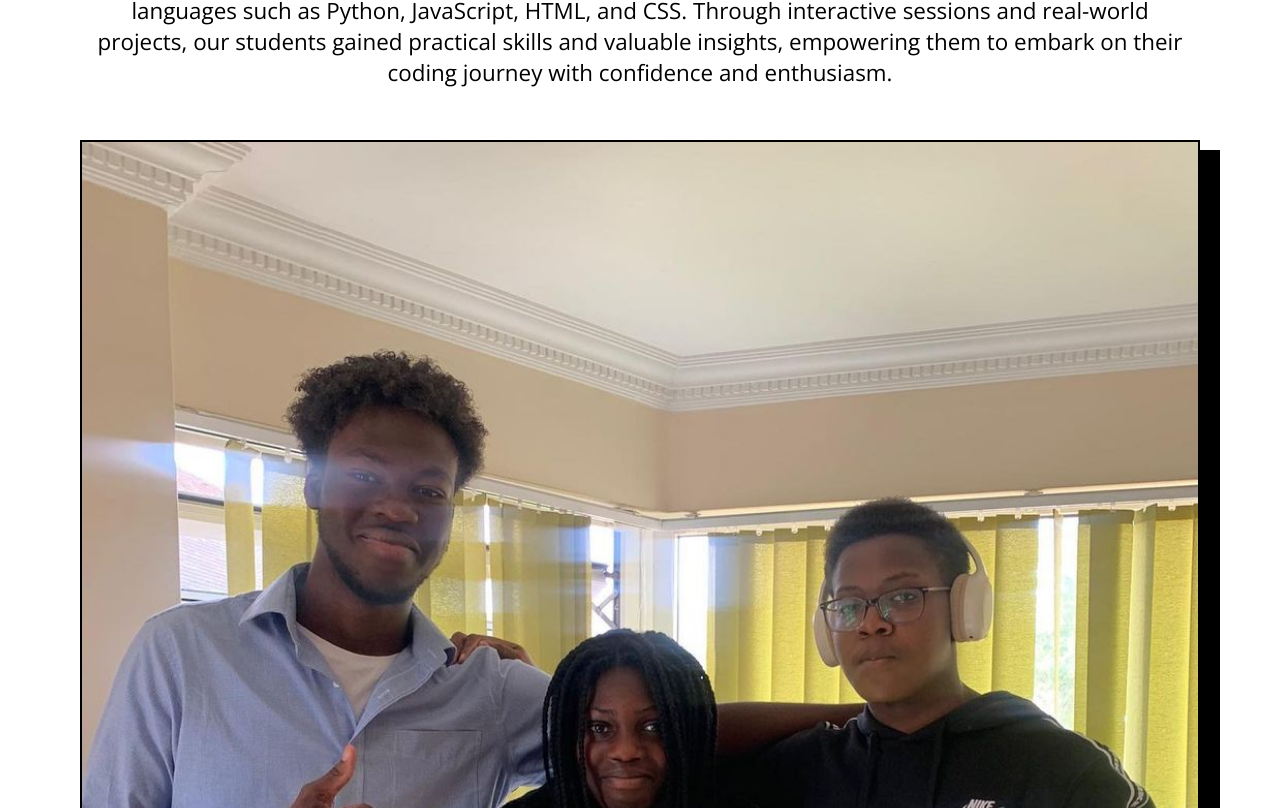
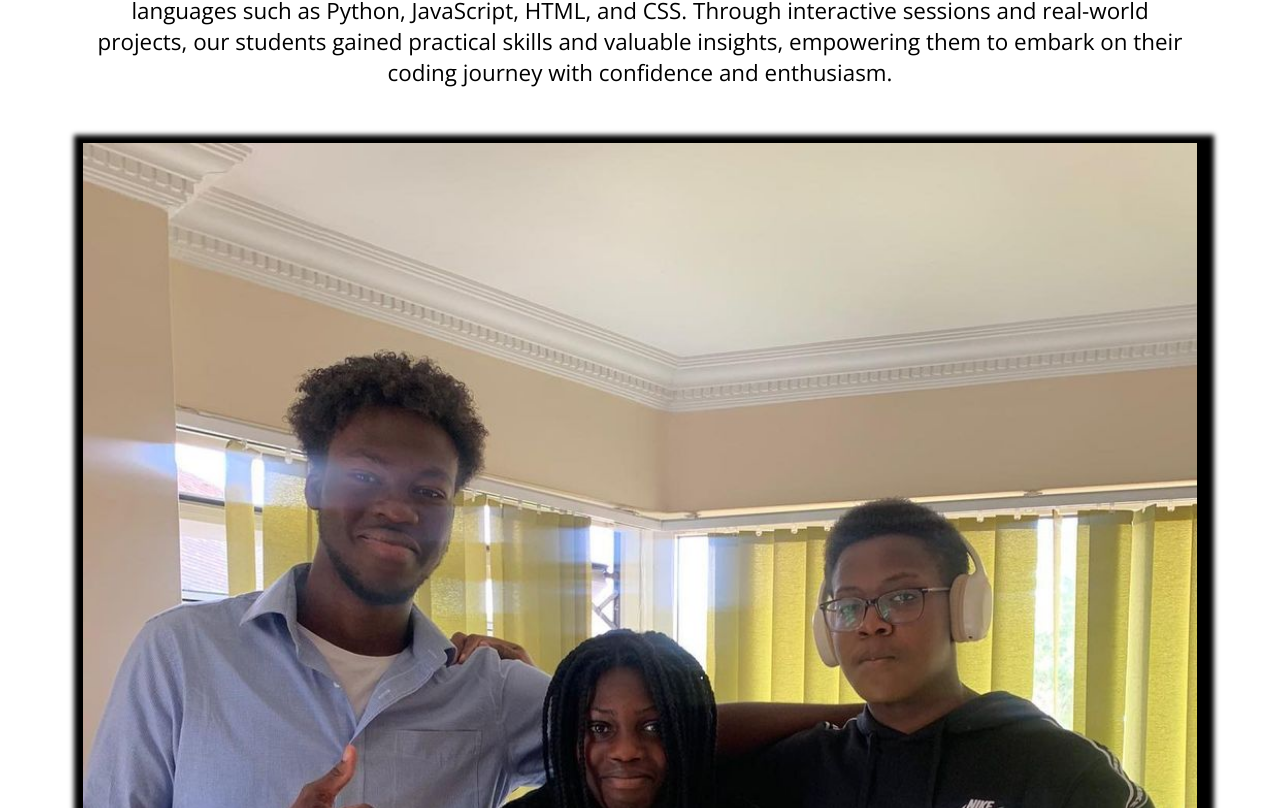
Before and after one commit to Pythonwithsean/CodershubUk, a React (Vite) app in the folder CodershubApp/: page / in a window 1280 px wide. Shown: the part 3232-4040 px from the top of the page. Built offline with nearby package versions, Linux system fonts and the light colour scheme.

Commit message:
Fix to all dep issues

```diff
--- a/CodershubApp/src/App.css
+++ b/CodershubApp/src/App.css
@@ -259,9 +259,9 @@ h2{
   display: flex;
   flex-direction: column;
   justify-content: center;
-  box-shadow: 20px 10px black;
+  box-shadow: 4px 5px 5px 10px black;
   align-items: center;
-  border: 2px solid black;
+  border: 3px solid black;
   margin: 15px auto;
   max-height: 1000px;
 }
```
